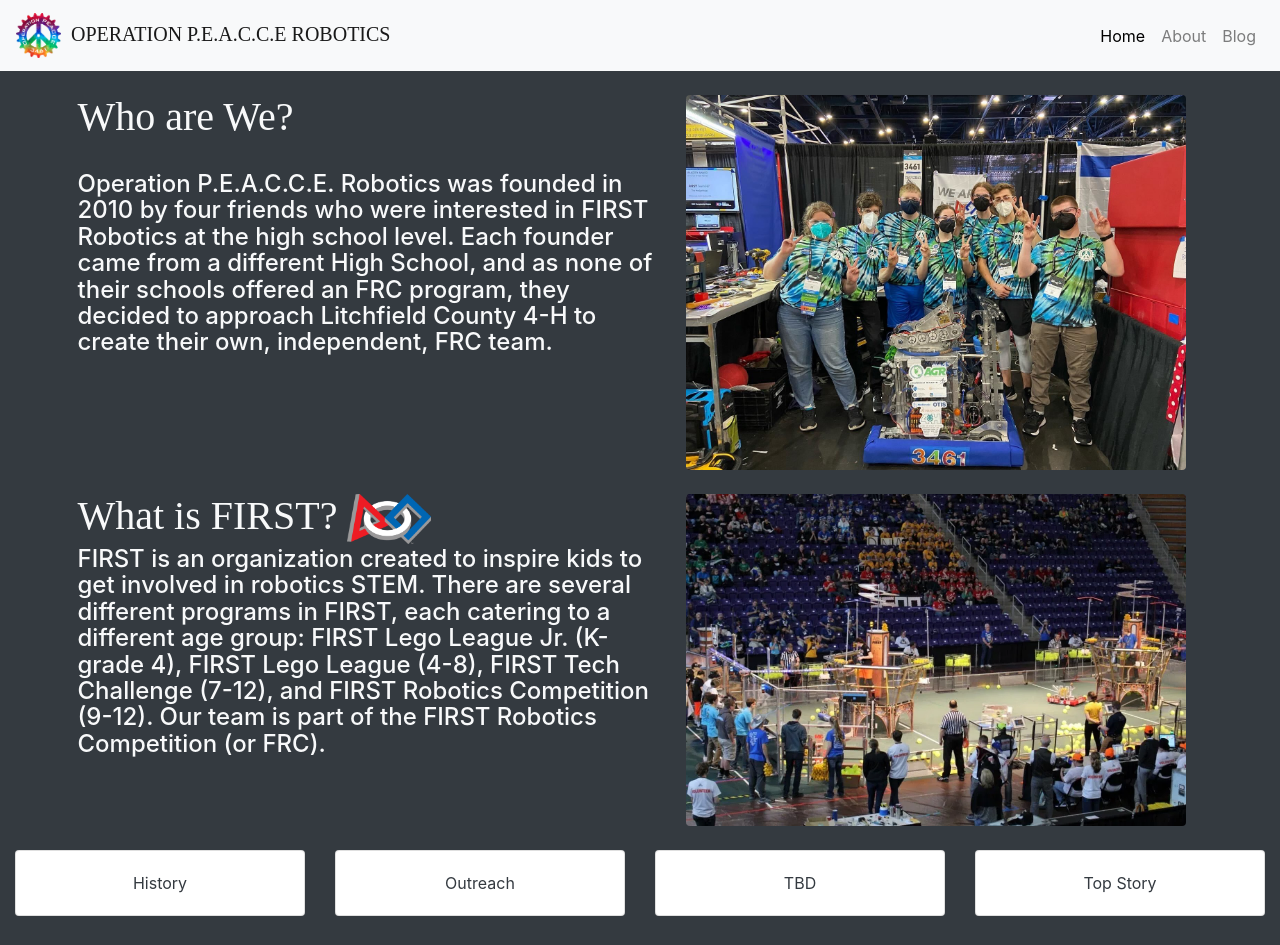
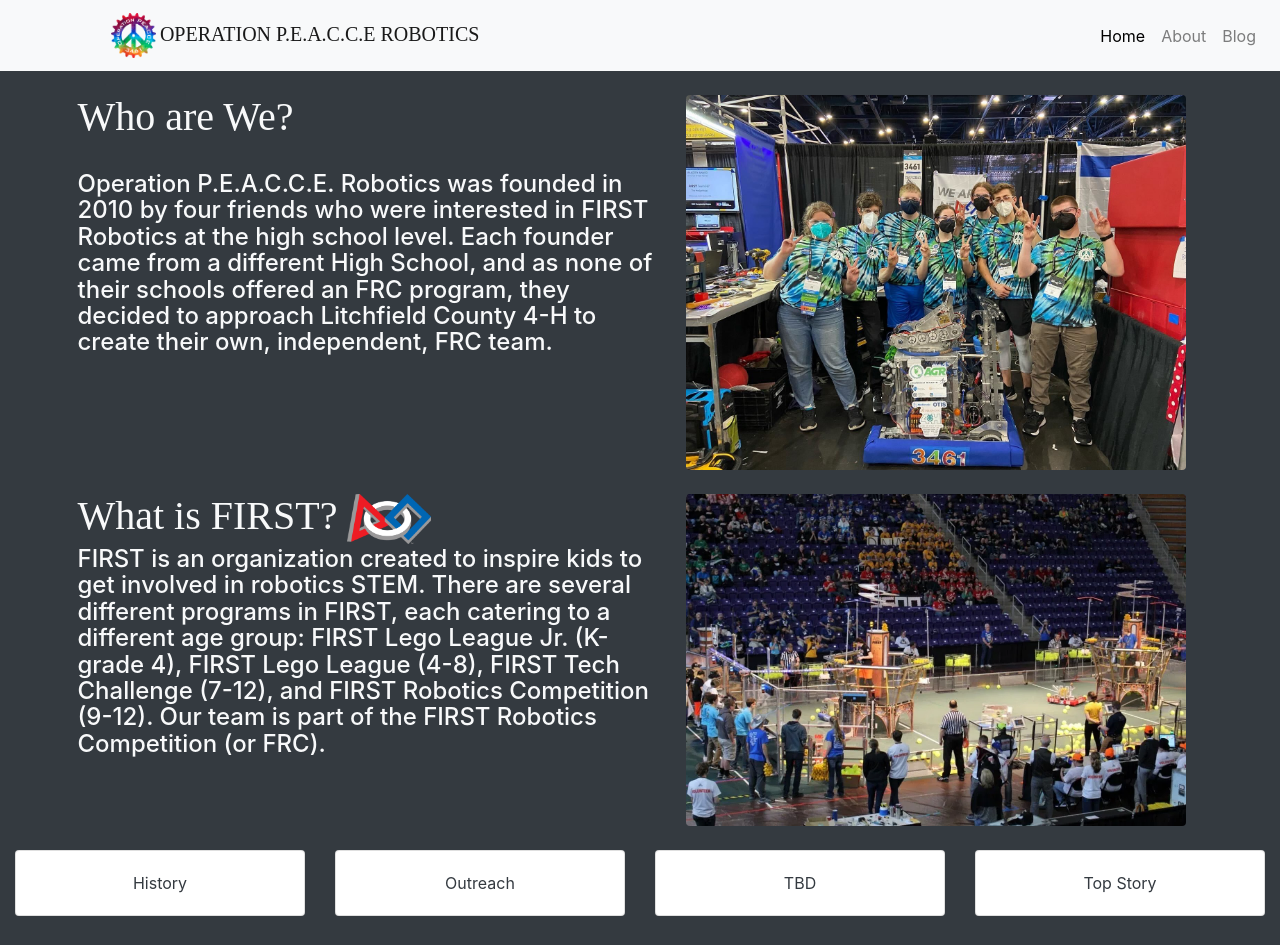
Before and after one commit to Operation-P-E-A-C-C-E-Robotics/Operation-P-E-A-C-C-E-Robotics.github.io, a Jekyll site: the page built from index.html, in a window 1280 px wide and 1289 px high. Shown: the top 945 px of the window. Built offline with Jekyll 4.4.1, drawn with Linux system fonts in a browser that asks for light colours; nearby versions of some CDN libraries.

Commit message:
what does this do

```diff
--- a/_includes/navigation.html
+++ b/_includes/navigation.html
@@ -5,7 +5,7 @@
     </button>
 
     <div class="navbar-brand">
-      <a><img src="../assets/images/PeacceLogoTieDyeWhiteText.svg" style="width:45px; height:45px;"><h class="text-lg-center  navbar-brand" style="padding-left: 10px; font-family: 'BankGothic';">OPERATION P.E.A.C.C.E ROBOTICS</h></a>
+      <a style="padding-left: 25%;"><img src="../assets/images/PeacceLogoTieDyeWhiteText.svg" style="width:45px; height:45px;"><h class="text-lg-center  navbar-brand" style="padding-left: 1%; font-family: 'BankGothic';">OPERATION P.E.A.C.C.E ROBOTICS</h></a>
     </div>
 
     <div class="collapse navbar-collapse justify-content-end" id="collapsibleNavbar">
```
